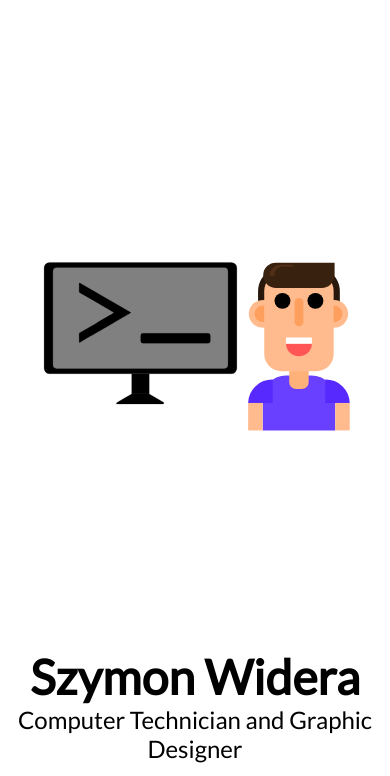
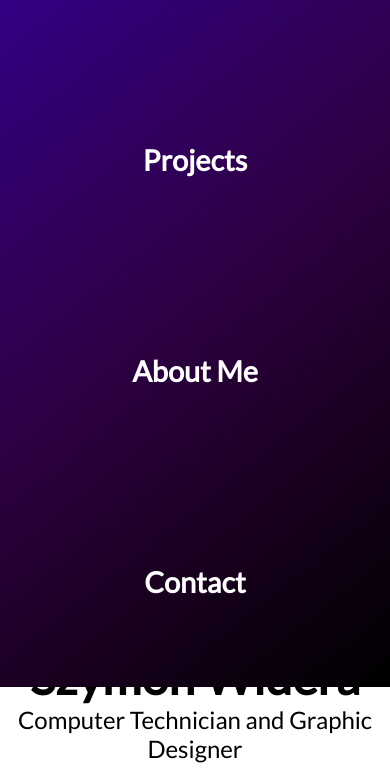
Before and after one commit to 0Whay/Website-Porfolio, a plain HTML site: page Index.html in a window 390 px wide. Shown: the part 157-933 px from the top of the page. Drawn offline with Linux system fonts and the light colour scheme.

Commit message:
Update style.css

```diff
--- a/style.css
+++ b/style.css
@@ -68,8 +68,8 @@ body.active{
   }
 /* HEADER */
 @media only screen and (max-width: 600px) {
-    .header {
-        display: none;
+    .menu {
+        visibility: hidden;
     }}
 header {
 
@@ -110,7 +110,7 @@ header.active{
     position: absolute;
     left: 0;
     top: 0;
-    visibility: hidden;
+    visibility: visible;
     list-style: none;
 
 }
```
